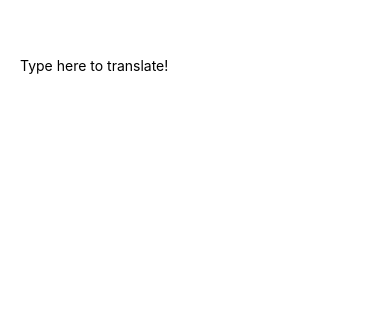
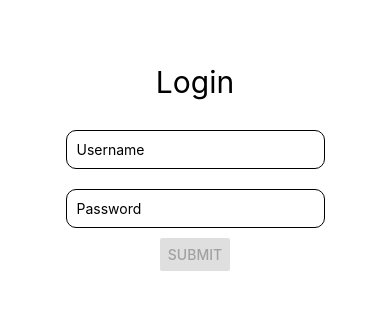
Before and after one commit to a-simplecode/awesomeproject, a React Native app: screen / in a window 390 px wide. Shown: the part 255-564 px from the top of the page. Built offline with nearby package versions, Linux system fonts and the light colour scheme.

Commit message:
ADD login page simple design

```diff
--- a/App.tsx
+++ b/App.tsx
@@ -1,39 +1,51 @@
 import React, {useState} from 'react';
-import {
-  StyleSheet,
-  Text,
-  View,
-  TextInput,
-  FlatList,
-  Platform,
-} from 'react-native';
+import {StyleSheet, Text, View, TextInput, Button, Alert} from 'react-native';
 
 const PizzaTranslator = () => {
-  const [text, setText] = useState('');
+  const [username, setUsername] = useState('');
+  const [password, setPassword] = useState('');
   return (
-    <View style={styles.view}>
+    <View style={styles.container}>
+      <Text style={styles.title}>Login</Text>
       <TextInput
         style={styles.textInput}
-        placeholder="Type here to translate!"
-        onChangeText={newText => setText(newText)}
-        defaultValue={text}
+        placeholder="Username"
+        onChangeText={newText => setUsername(newText)}
+        defaultValue={username}
       />
-      <FlatList
-        data={text.split(' ').map(word => word && '🍕')}
-        renderItem={({item}) => <Text style={styles.text}>{item}</Text>}
+      <TextInput
+        style={styles.textInput}
+        placeholder="Password"
+        onChangeText={newText => setPassword(newText)}
+        defaultValue={password}
+      />
+      <Button
+        title="Submit"
+        disabled={!username || !password}
+        onPress={() => Alert.alert('welcome ' + username)}
       />
     </View>
   );
 };
 
 const styles = StyleSheet.create({
-  view: {
-    paddingTop: Platform.OS === 'ios' ? 50 : 300,
-    paddingBottom: 50,
-    paddingLeft: 20,
-    paddingRight: 20,
+  container: {
+    flex: 1,
+    justifyContent: 'center',
+    alignItems: 'center',
+    flexDirection: 'column',
+    padding: 10,
   },
-  textInput: {height: 40},
-  text: {padding: 10, fontSize: 42},
+  title: {
+    fontSize: 30,
+    marginBottom: 20,
+  },
+  textInput: {
+    borderWidth: 1,
+    padding: 10,
+    margin: 10,
+    borderRadius: 10,
+    width: '70%',
+  },
 });
 export default PizzaTranslator;
```
